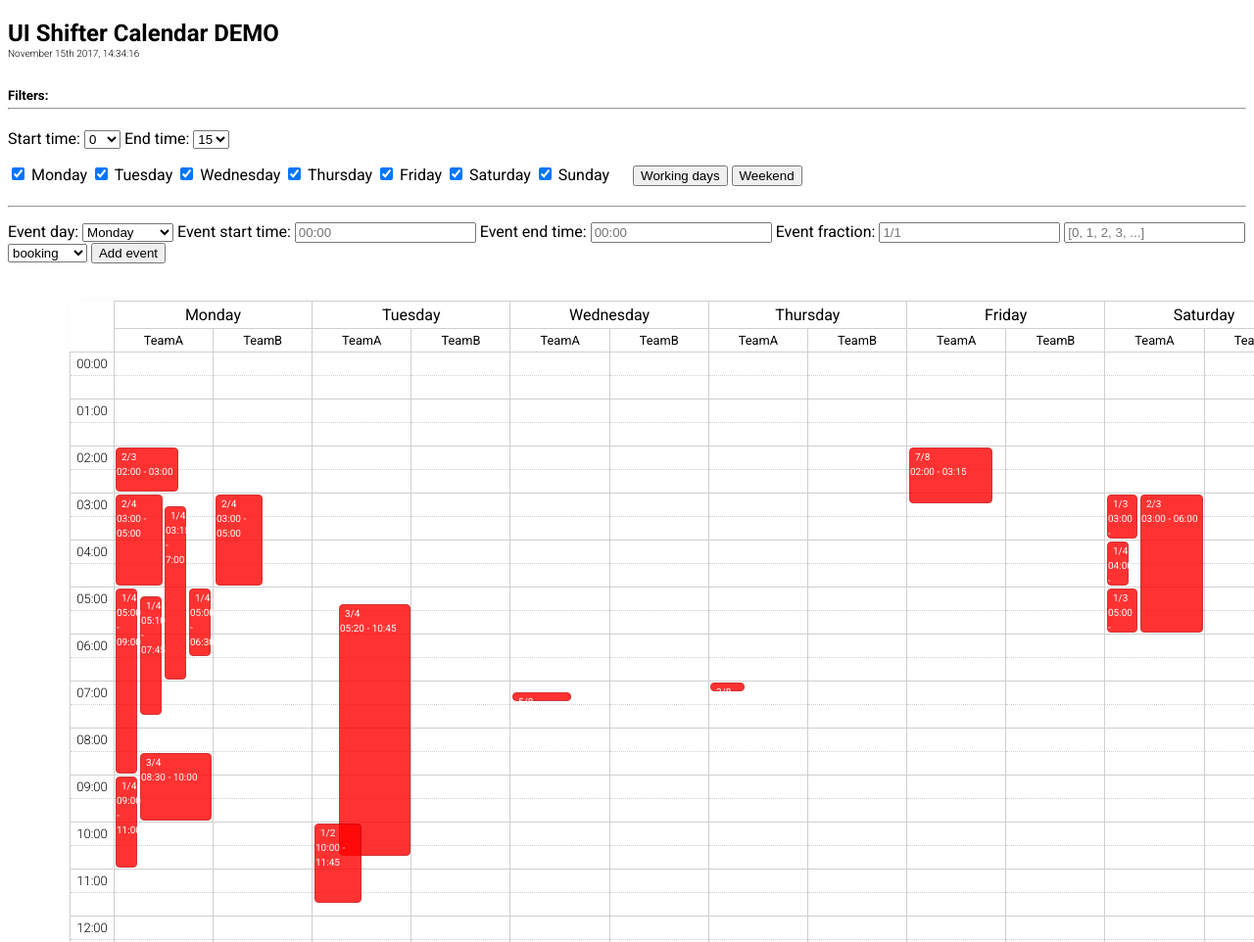
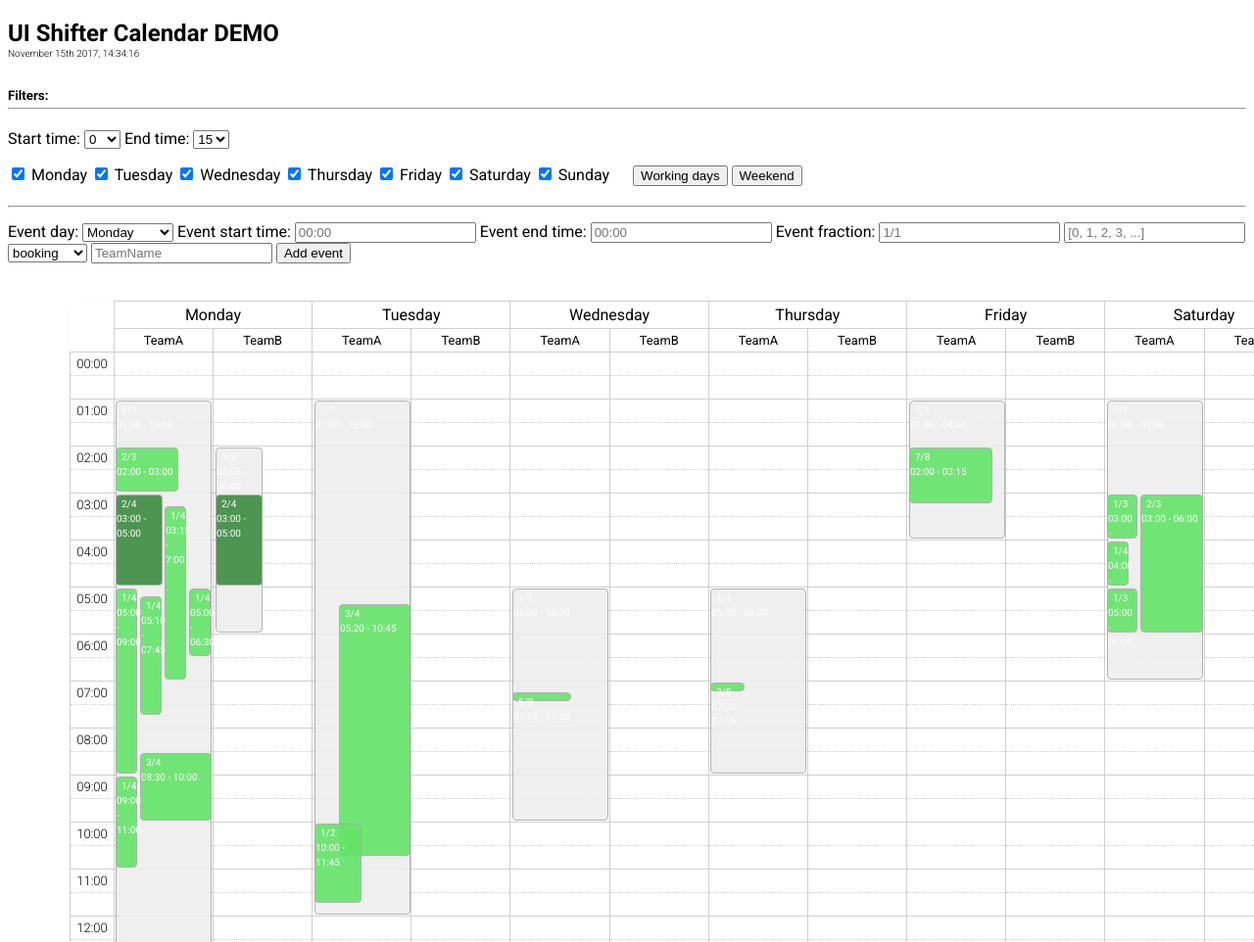
Before and after one commit to kkolada/ui-shifter-calendar, a website: page showcase/index.html in a window 1280 px wide. Shown: the top 962 px of the page at 98% size. Drawn offline with nearby package versions, Linux system fonts and the light colour scheme; files that its build step writes are made by us from their sources.

Commit message:
Display events as a layers (additional CSS tweaks).

```diff
--- a/showcase/index.html
+++ b/showcase/index.html
@@ -83,6 +83,7 @@
         <input type="text" id="eventPosition" ng-model="position" placeholder="[0, 1, 2, 3, ...]" />
         <select name="eventTypeSelect" id="eventType" ng-options="option.t for option in data.availableTypes track by option.t"
                 ng-model="data.typeSelected"></select>
+        <input type="text" id="eventTeam" ng-model="teamName" placeholder="TeamName" />
         <button ng-click="addNewEvent()">Add event</button>
         <hr style="border: none; margin-bottom: 30px;">
         <div style="width: 90%; margin: auto;">
--- a/showcase/showcase.js
+++ b/showcase/showcase.js
@@ -63,12 +63,75 @@ shifterCalendarShowcaseApp.controller('ShowcaseCtrl', function($scope) {
             team: 'TeamA'
         },
         {
+            day: 'Tuesday',
+            from: '01:00',
+            to: '12:00',
+            fraction: '1/1',
+            position: 0,
+            type: 'openHour',
+            team: 'TeamA'
+        },
+        {
+            day: 'Wednesday',
+            from: '05:00',
+            to: '10:00',
+            fraction: '1/1',
+            position: 0,
+            type: 'openHour',
+            team: 'TeamA'
+        },
+        {
+            day: 'Thursday',
+            from: '05:00',
+            to: '09:00',
+            fraction: '1/1',
+            position: 0,
+            type: 'openHour',
+            team: 'TeamA'
+        },
+        {
+            day: 'Friday',
+            from: '01:00',
+            to: '04:00',
+            fraction: '1/1',
+            position: 0,
+            type: 'openHour',
+            team: 'TeamA'
+        },
+        {
+            day: 'Saturday',
+            from: '01:00',
+            to: '07:00',
+            fraction: '1/1',
+            position: 0,
+            type: 'openHour',
+            team: 'TeamA'
+        },
+        {
+            day: 'Sunday',
+            from: '04:00',
+            to: '13:00',
+            fraction: '1/1',
+            position: 0,
+            type: 'openHour',
+            team: 'TeamA'
+        },
+        {
             day: 'Monday',
             from: '03:00',
             to: '05:00',
             fraction: '2/4',
             position: 0,
             type: 'shift',
+            team: 'TeamB'
+        },
+        {
+            day: 'Monday',
+            from: '02:00',
+            to: '06:00',
+            fraction: '1/2',
+            position: 0,
+            type: 'openHour',
             team: 'TeamB'
         },
         {
@@ -223,6 +286,15 @@ shifterCalendarShowcaseApp.controller('ShowcaseCtrl', function($scope) {
             position: 1,
             type: 'booking',
             team: 'TeamA'
+        },
+        {
+            day: 'Monday',
+            from: '01:00',
+            to: '16:00',
+            fraction: '1/1',
+            position: 0,
+            type: 'openHour',
+            team: 'TeamA'
         }
     ];
     $scope.addNewEvent = function() {
@@ -232,7 +304,8 @@ shifterCalendarShowcaseApp.controller('ShowcaseCtrl', function($scope) {
             to: $scope.eventEndTime,
             fraction: $scope.eventFraction,
             position: $scope.position,
-            type: $scope.data.typeSelected.t
+            type: $scope.data.typeSelected.t,
+            team: $scope.teamName
         });
     };
 
--- a/src/component/ui-shifter-calendar-event.factory.js
+++ b/src/component/ui-shifter-calendar-event.factory.js
@@ -20,8 +20,9 @@
         uiShiftCalendarEvent.createBooking = function (componentId, element, timeFilterStart) {
             var targetId = componentId + '-' + element.from.substring(0, 2) +':00-' + element.day + '-' + element.team,
                 coordinates = getColumnCoordinates(componentId, element.day, element.team, element.from),
+                eventClass = getEventClass(element.type),
                 newBooking = angular.element(
-                '<div class="' + eventConst.BOOKING + '"><span>' + element.fraction + '<br>' +
+                '<div class="event ' + eventClass + '"><span>' + element.fraction + '<br>' +
                 element.from + ' - ' + element.to + '</span></div>'
             );
 
@@ -314,6 +315,25 @@
             };
         }
 
+        function getEventClass(type) {
+            var eventClass = '';
+            switch(type) {
+                case eventConst.OPEN_HOUR:
+                    eventClass = 'oh';
+                    break;
+                case eventConst.BOOKING:
+                    eventClass = 'booking';
+                    break;
+                case eventConst.SHIFT:
+                    eventClass = 'shift';
+                    break;
+                default:
+                    break;
+            }
+
+            return eventClass;
+        }
+
         // public factory methods
         return uiShiftCalendarEvent;
 
--- a/src/component/ui-shifter-calendar.constants.js
+++ b/src/component/ui-shifter-calendar.constants.js
@@ -6,6 +6,7 @@
         .module('UI.Shifter.Calendar')
         .constant('$moment', moment)
         .constant('eventConst', {
+            EVENT_CLASS: 'event',
             OPEN_HOUR: 'openHour',
             BOOKING: 'booking',
             SHIFT: 'shift'
--- a/src/component/ui-shifter-calendar.controller.js
+++ b/src/component/ui-shifter-calendar.controller.js
@@ -30,7 +30,7 @@
         };
 
         var clearAllEvents = function () {
-            var shifts = $document[0].getElementsByClassName(eventConst.BOOKING);
+            var shifts = $document[0].getElementsByClassName(eventConst.EVENT_CLASS);
 
             while(shifts.length > 0){
                 shifts[0].parentNode.removeChild(shifts[0]);
--- a/src/ui-shifter-calendar.styles.scss
+++ b/src/ui-shifter-calendar.styles.scss
@@ -41,19 +41,15 @@ $event-border-radius: 4px;
     }
 
     & tbody > tr {
-      & .booking {
-        &:hover {
-          background: #c80000;
-        }
+      & .event {
         cursor: pointer;
         position: absolute;
         width: 70px;
         height: 60px;
         display: block;
-        background: #ff0000;
+        border: 1px solid #a9a9a9;
         border-radius: $event-border-radius;
-        border: 1px solid #c80000;
-        opacity: .8;
+        opacity: .9;
         transition: background .3s ease .0s;
         & span {
           font-size: x-small;
@@ -72,6 +68,25 @@ $event-border-radius: 4px;
           border-radius: 0 0 0 0;
           border-top: none;
           border-bottom: none;
+        }
+
+        &.oh {
+          &:hover {
+            background: #c8c8c8;
+          }
+          background: #eeeeee;
+        }
+        &.booking {
+          &:hover {
+            background: #58af58;
+          }
+          background: #63e468;
+        }
+        &.shift {
+          &:hover {
+            background: #1a381a;
+          }
+          background: #3d8c40;
         }
       }
 
```
Also changed, not shown: dist/ui-shifter-calendar.css, dist/ui-shifter-calendar.js, dist/ui-shifter-calendar.min.js, 1 other file.
